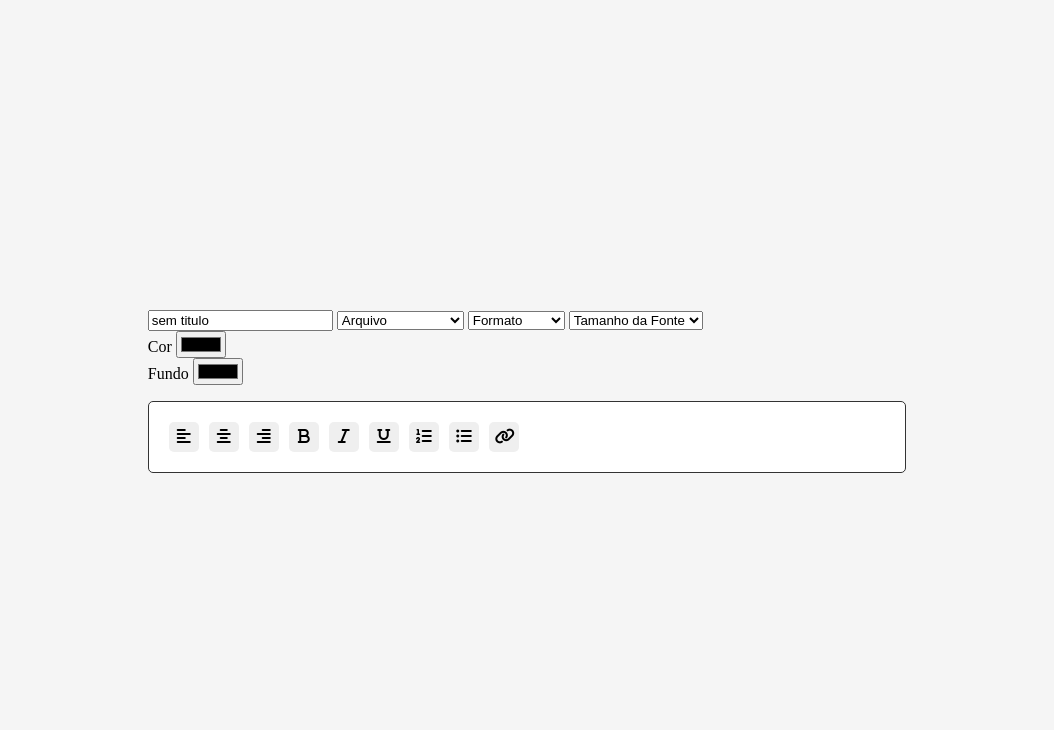
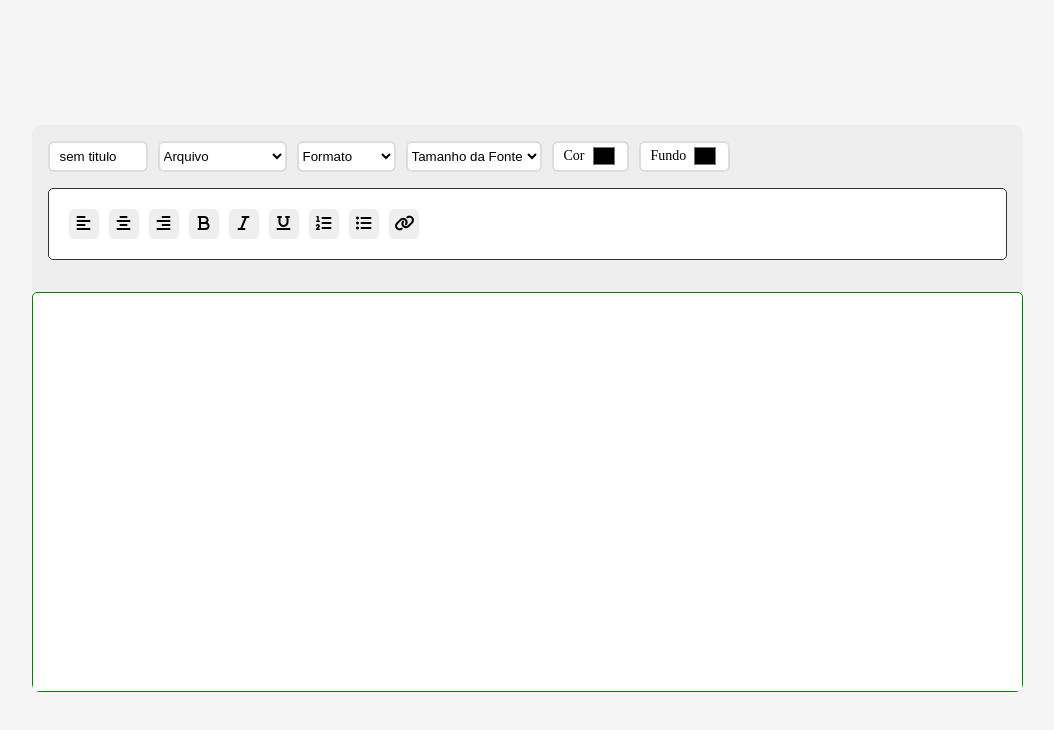
Before and after one commit to bericktk/editor-texto, a plain HTML site: page index.html in a window 1280 px wide. Shown: the whole page, without its empty margins (113-1167 px from the left). Drawn offline with Linux system fonts and the light colour scheme.

Commit message:
Update style.css
Atualização em alguns estilos de botões

```diff
--- a/style.css
+++ b/style.css
@@ -26,6 +26,68 @@ body{
     border-radius: 5px;
     background-color: white;
 }
+
+.container {
+	max-width: 991px;
+	width: 100%;
+	background: #fff;
+	border-radius: 8px;
+	overflow: hidden;
+}
+.toolbar {
+	padding: 16px;
+	background: #eee;
+}
+.toolbar .head {
+	display: flex;
+	grid-gap: 10px;
+	margin-bottom: 16px;
+	flex-wrap: wrap;
+}
+.toolbar .head > input {
+	max-width: 100px;
+	padding: 6px 10px;
+	border-radius: 6px;
+	border: 2px solid #ddd;
+	outline: none;
+}
+.toolbar .head select {
+	background: #fff;
+	border: 2px solid #ddd;
+	border-radius: 6px;
+	outline: none;
+	cursor: pointer;
+}
+.toolbar .head .color {
+	background: #fff;
+	border: 2px solid #ddd;
+	border-radius: 6px;
+	outline: none;
+	cursor: pointer;
+	display: flex;
+	align-items: center;
+	grid-gap: 6px;
+	padding: 0 10px;
+}
+.toolbar .head .color span {
+	font-size: 14px;
+}
+.toolbar .head .color input {
+	border: none;
+	padding: 0;
+	width: 26px;
+	height: 26px;
+	background: #fff;
+	cursor: pointer;
+}
+.toolbar .head .color input::-moz-color-swatch {
+	width: 20px;
+	height: 20px;
+	border: none;
+	border-radius: 50%;
+}
+
+
 .tool--btn {
     display: block;
     border: none;
@@ -38,7 +100,7 @@ body{
 .tool--btn:hover{
     background-color: #dddddd;
 }
-#output {
+#content {
     height: 400px;
     padding: 1rem;
     border: 1px solid green;
```
